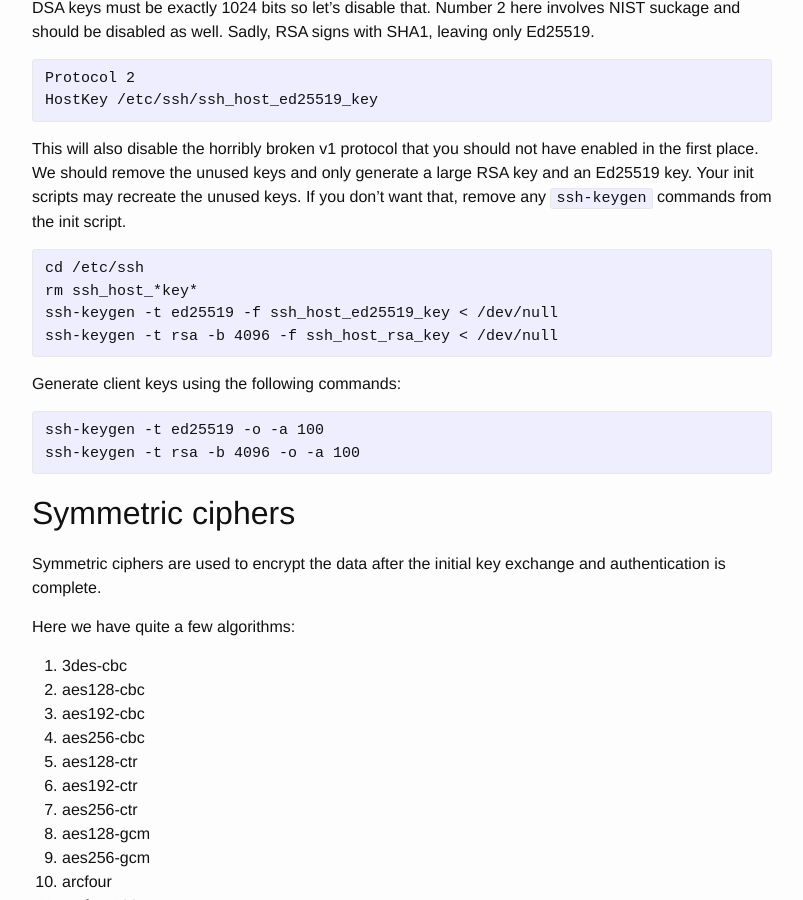
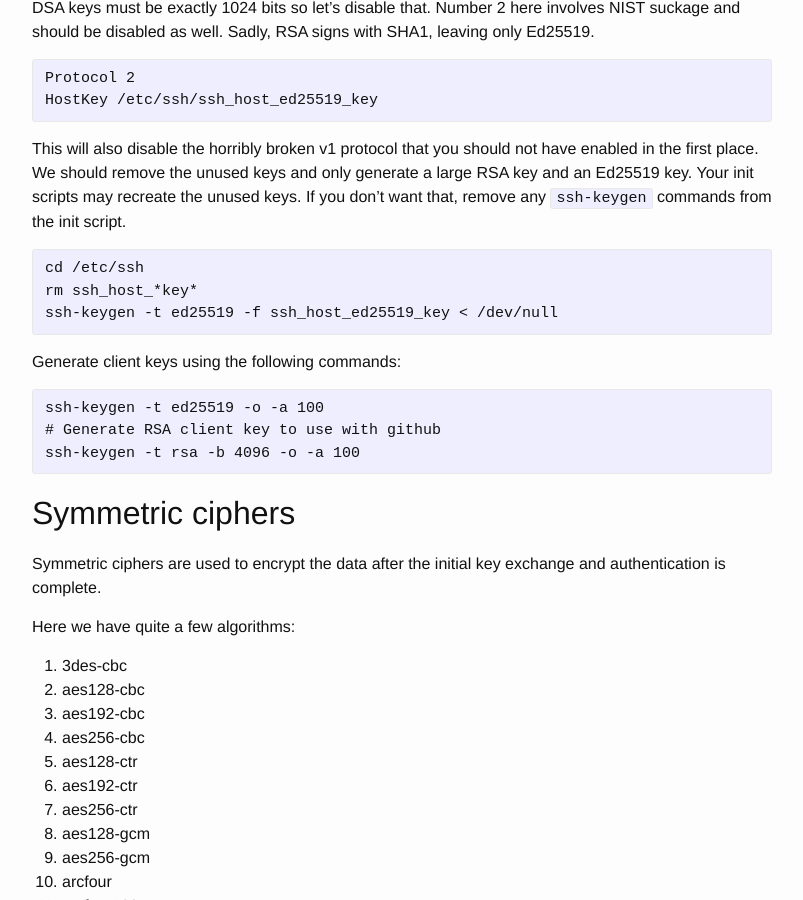
Before and after one commit to stribika/stribika.github.io, a Jekyll site: the page built from _posts/2015-01-04-secure-secure-shell.md, in a window 1280 px wide and 900 px high, scrolled down 2726 px. Shown: the whole window, without its empty margins (238-1041 px from the left). Built offline with Jekyll 4.4.1, drawn with Linux system fonts in a browser that asks for light colours.

Commit message:
Don't generate RSA host key.

```diff
--- a/_posts/2015-01-04-secure-secure-shell.md
+++ b/_posts/2015-01-04-secure-secure-shell.md
@@ -133,12 +133,12 @@ If you don't want that, remove any `ssh-keygen` commands from the init script.
 
 <pre><code>cd /etc/ssh
 rm ssh_host_*key*
-ssh-keygen -t ed25519 -f ssh_host_ed25519_key < /dev/null
-ssh-keygen -t rsa -b 4096 -f ssh_host_rsa_key < /dev/null</code></pre>
+ssh-keygen -t ed25519 -f ssh_host_ed25519_key < /dev/null</code></pre>
 
 Generate client keys using the following commands:
 
 <pre><code>ssh-keygen -t ed25519 -o -a 100
+# Generate RSA client key to use with github
 ssh-keygen -t rsa -b 4096 -o -a 100</code></pre>
 
 ## Symmetric ciphers
```
